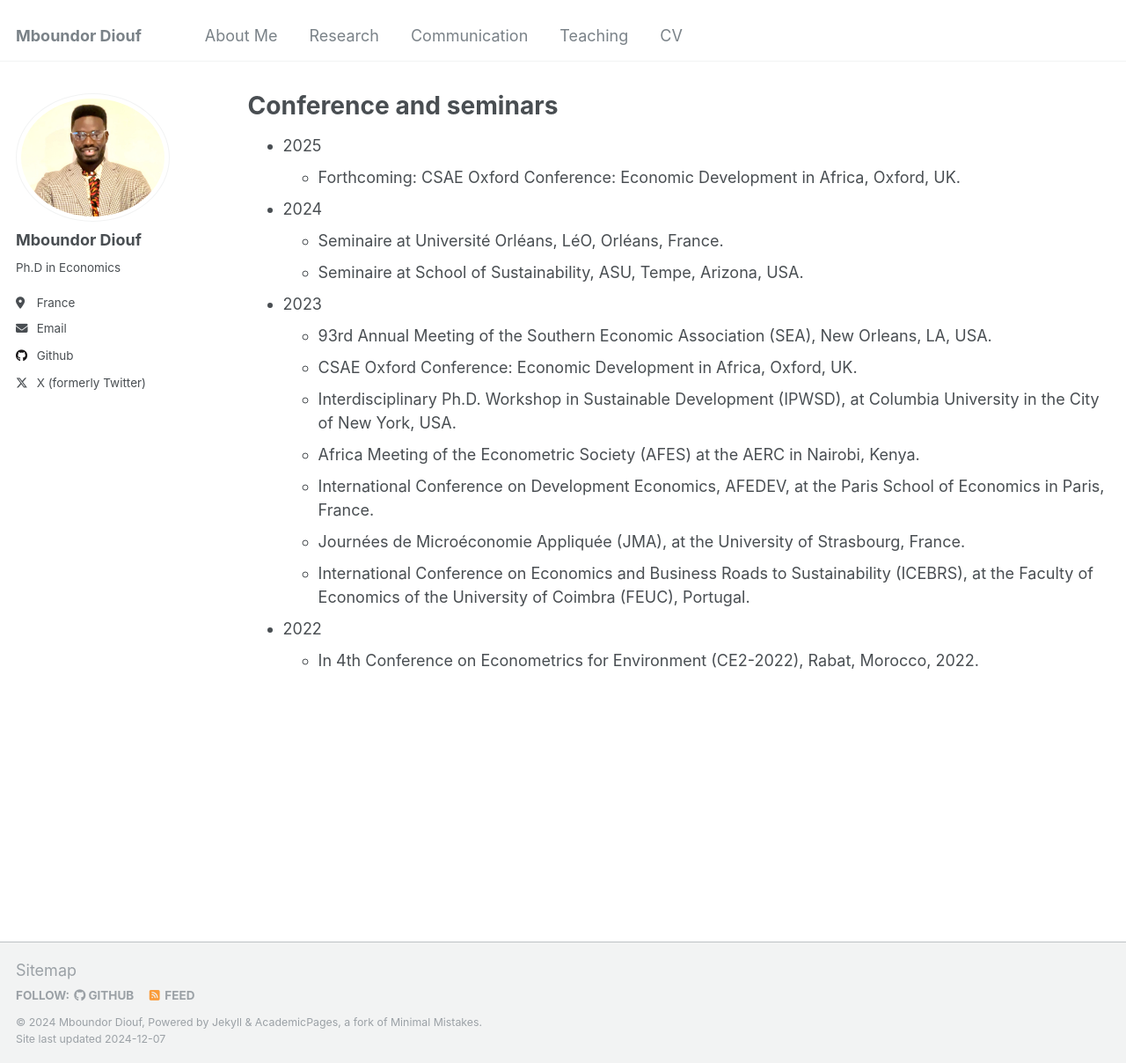
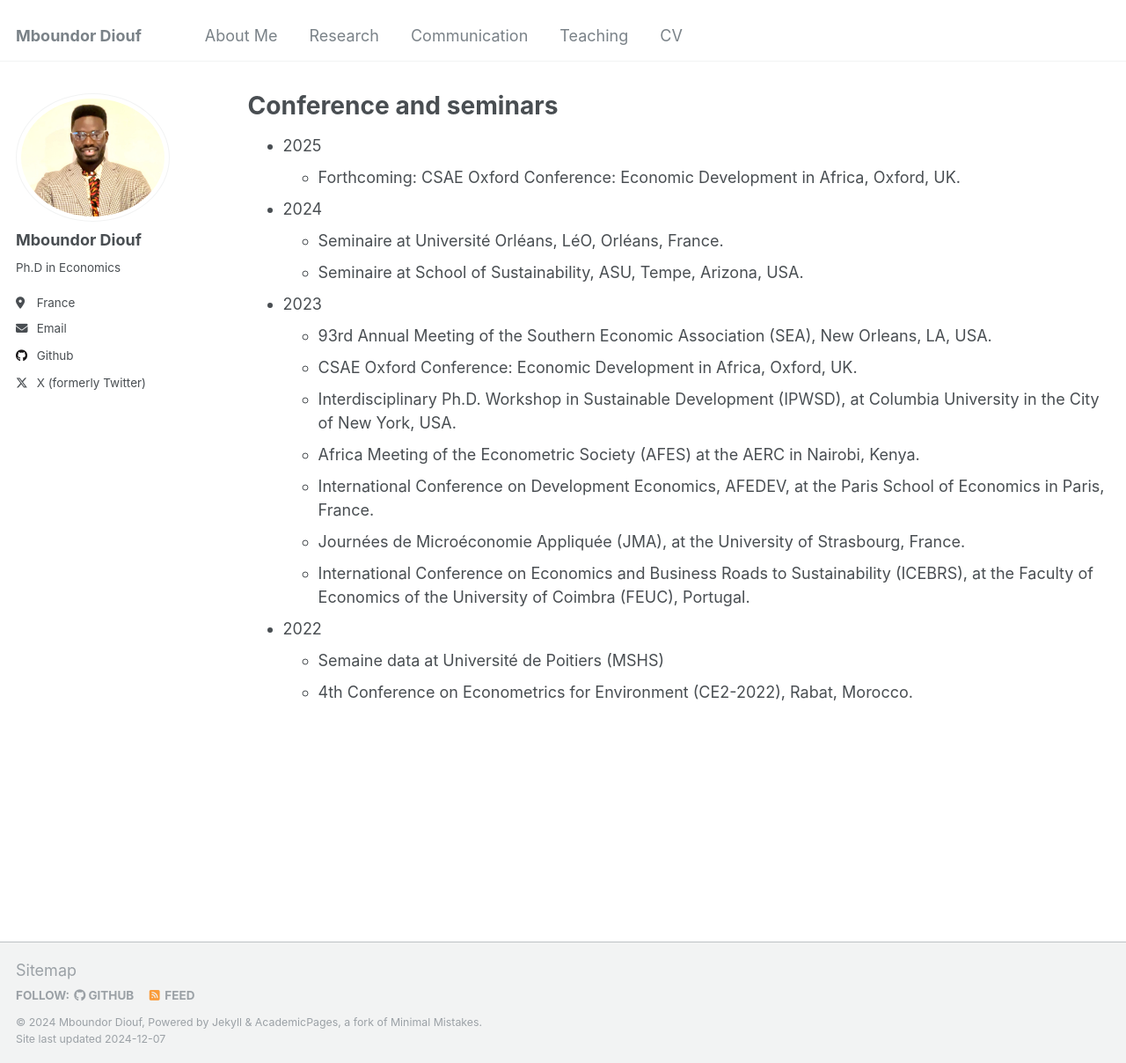
Before and after one commit to mboundordiouf/mboundordiouf.github.io, a Jekyll site: the page built from _pages/talks.md, in a window 1280 px wide and 1208 px high. Shown: the whole window at 88% size. Built offline with Jekyll 4.4.1, drawn with Linux system fonts in a browser that asks for light colours.

Commit message:
Update talks.md

```diff
--- a/_pages/talks.md
+++ b/_pages/talks.md
@@ -22,4 +22,5 @@ author_profile: true
   * International Conference on Economics and Business Roads to Sustainability (ICEBRS), at the Faculty of Economics of the University of Coimbra (FEUC), Portugal.
 
 * 2022
-  * In 4th Conference on Econometrics for Environment (CE2-2022), Rabat, Morocco, 2022.
+  * Semaine data at Université de Poitiers (MSHS)
+  * 4th Conference on Econometrics for Environment (CE2-2022), Rabat, Morocco.
```
